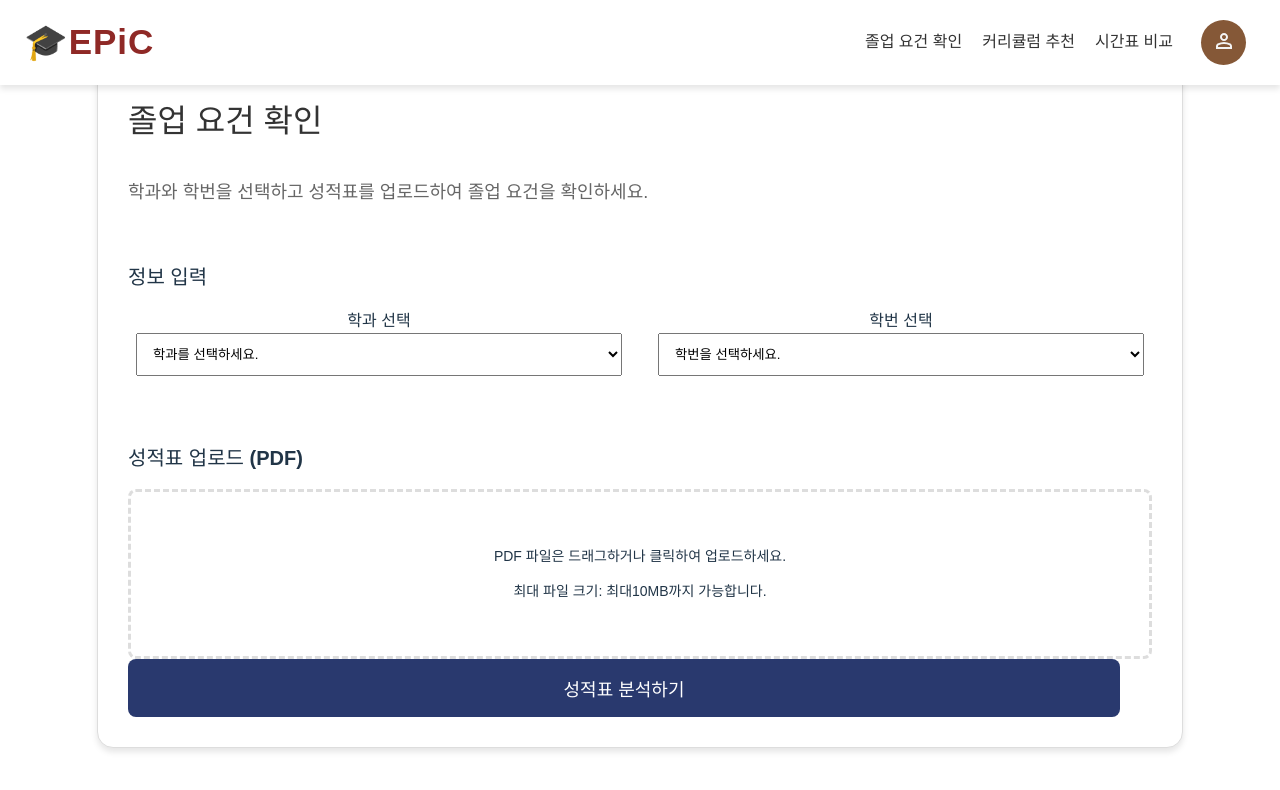
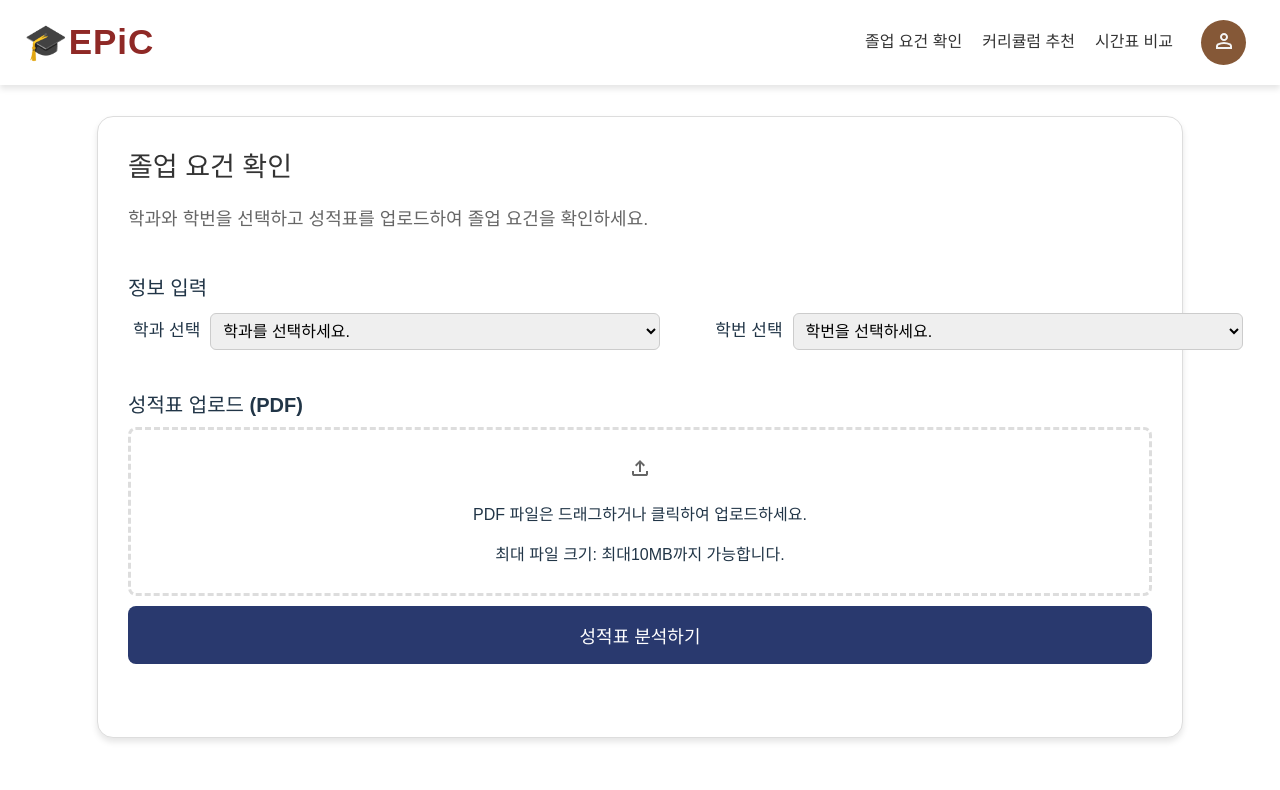
Before and after one commit to semothon/2025_TEAM_15_FE, a React app: page /graduation-check in a window 1280 px wide. Shown: the top 790 px of the page. Built offline with nearby package versions, Linux system fonts and the light colour scheme; the HTML template or start-up script is replaced by a standard one; a web font is replaced by a local one.

Commit message:
🎨 style: #7 adjust overall UI layout for 'Graduation' page

```diff
--- a/src/pages/Graduation.jsx
+++ b/src/pages/Graduation.jsx
@@ -1,45 +1,48 @@
+// src/pages/Graduation.jsx
+
 import React from 'react';
-import { motion } from 'framer-motion';
 import Header from '../components/Header';
 import '../styles/graduation.css';
 
 const Graduation = () => {
   return (
     <div>
-
       <div className="graduation-container">
         <Header />
-      <motion.h1
-        className="graduation-title"
-        initial={{ opacity: 0 }}
-        animate={{ opacity: 1 }}
-        transition={{ duration: 1 }}
-      >
-        졸업 요건 확인
-      </motion.h1>
+        <h2 className="graduation-title">졸업 요건 확인</h2>
+
         <p className="graduation-description">
           학과와 학번을 선택하고 성적표를 업로드하여 졸업 요건을 확인하세요.
         </p>
+
         {/* 정보 입력 섹션 */}
         <div className="info-section">
           <h2 className="info-section-title">정보 입력</h2>
           <div className="form-group-horizontal">
             <div className="form-group">
-                  <label htmlFor="department" className="form-label">학과 선택</label>
+              <label htmlFor="department" className="form-label">
+                학과 선택
+              </label>
               <select id="department" className="form-select">
                 <option value="">학과를 선택하세요.</option>
-                      <option value="software">소프트웨어학과</option>
-                      <option value="ai">AI융합학과</option>
-                      <option value="data">데이터사이언스학과</option>
+                <option value="software">컴퓨터공학과</option>
+                <option value="ai">인공지능학과</option>
+                <option value="data">소프트웨어융합학과</option>
               </select>
             </div>
             <div className="form-group">
-                  <label htmlFor="studentId" className="form-label">학번 선택</label>
+              <label htmlFor="studentId" className="form-label">
+                학번 선택
+              </label>
               <select id="studentId" className="form-select">
                 <option value="">학번을 선택하세요.</option>
+                <option value="2021">2019</option>
+                <option value="2021">2020</option>
                 <option value="2021">2021</option>
                 <option value="2022">2022</option>
                 <option value="2023">2023</option>
+                <option value="2023">2024</option>
+                <option value="2023">2025</option>
               </select>
             </div>
           </div>
@@ -47,16 +50,34 @@ const Graduation = () => {
 
         {/* 성적표 업로드 섹션 */}
         <div className="upload-section">
-          <h2 className="info-section-title">성적표 업로드 (PDF)</h2>
+          <h2 className="upload-section-title">성적표 업로드 (PDF)</h2>
           <div className="upload-box">
+            <p>
+              <svg
+                xmlns="http://www.w3.org/2000/svg"
+                height="24px"
+                viewBox="0 -960 960 960"
+                width="24px"
+                fill="#666666"
+              >
+                <path d="M440-320v-326L336-542l-56-58 200-200 200 200-56 58-104-104v326h-80ZM240-160q-33 0-56.5-23.5T160-240v-120h80v120h480v-120h80v120q0 33-23.5 56.5T720-160H240Z" />
+              </svg>
+            </p>
             <p>PDF 파일은 드래그하거나 클릭하여 업로드하세요.</p>
             <p>최대 파일 크기: 최대10MB까지 가능합니다.</p>
-              <input type="file" id="fileUpload" accept=".pdf" className="form-file" />
+            <input
+              type="file"
+              id="fileUpload"
+              accept=".pdf"
+              className="form-file"
+            />
           </div>
         </div>
 
         {/* 분석 버튼 */}
-      <button type="submit" className="submit-button">성적표 분석하기</button>
+        <button type="submit" className="submit-button">
+          성적표 분석하기
+        </button>
       </div>
     </div>
   );
--- a/src/styles/graduation.css
+++ b/src/styles/graduation.css
@@ -1,34 +1,39 @@
+/* src/styles/graduation.css */
+
 @import './theme.css';
 
-
 .graduation-container {
-  width: 80vw; /* 화면 너비의 90% */
-  max-width: 2000px; /* 최대 2000px까지 확장 */
-  min-width: 600px; /* 최소 800px */
+  width: 80vw;
+  height: 70vh;
+  max-width: 2000px;
+  min-width: 600px;
   margin: 0 auto;
   background-color: #fff;
   border: 1px solid #ddd;
-  display: flex; /* flex를 사용해 확장 보장 */
-  flex-direction: column; /* 내부 요소 정렬 유지 */
-  padding:30px;
-  align-items: left; /* 중앙 정렬 */
-  border-radius: 16px; /* 둥근 모서리 효과 */
-  box-shadow: 0 4px 6px rgba(0, 0, 0, 0.1); /* 약간의 그림자 추가 */
+  display: flex;
+  flex-direction: column;
+  padding: 30px;
+  align-items: left;
+  border-radius: 16px;
+  box-shadow: 0 4px 6px rgba(0, 0, 0, 0.1);
+  margin-top: 5%;
 }
 
 /* 제목 스타일 */
 .graduation-title {
-  font-size: 32px; /* 제목 크기 확대 */
+  font-size: 27px;
   font-weight: bold;
   color: #333;
-  text-align: left; /* 중앙 정렬 */
+  text-align: left;
+  margin-top: 0px;
+  margin-bottom: 0px;
 }
 
 .graduation-description {
-  font-size: 18px; /* 설명 텍스트 크기 확대 */
+  font-size: 18px;
   color: #666;
-  text-align: left; /* 중앙 정렬 */
-  margin-bottom: 40px; /* 아래 여백 추가 */
+  text-align: left;
+  margin-bottom: 40px;
 }
 
 /* 정보 입력 섹션 스타일 */
@@ -36,58 +41,85 @@
   margin-bottom: 30px;
 }
 
-.info-section-title{
+.info-section-title {
   font-size: 20px;
   font-weight: bold;
   text-align: left;
+  margin-top: 0px;
+  margin-bottom: 10px;
 }
 
-/* 학과 선택과 학번 선택을 좌우로 배치 */
 .form-group-horizontal {
-  display: flex; /* 좌우 배치 */
-  justify-content: space-between; /* 양쪽 끝으로 배치 */
+  display: flex;
+  align-items: center;
+  gap: 50px;
 }
 
-.form-group-horizontal .form-group {
-  width: calc(50% - 10px); /* 각 선택 박스가 반씩 차지하도록 설정 */
+.form-group {
+  display: flex;
+  align-items: center;
+  gap: 10px;
+  margin-left: 5px;
 }
 
 .form-label {
-  display: block;
-  font-size: 16px;
+  font-size: 17px;
+  white-space: nowrap;
 }
 
 .form-select {
-  width: calc(100% - 16px); /* 전체 너비를 차지하도록 설정 */
-  padding: 12px;
+  padding: 8px;
+  border-radius: 6px;
+  border: 1px solid #ccc;
+  font-size: 16px;
+}
+#department {
+  width: 450px;
+}
+
+#studentId {
+  width: 450px;
 }
 
 /* 성적표 업로드 영역 스타일 */
 .upload-section {
-  margin-top: 20px;
+  margin-top: 10px;
 }
 
 .upload-box {
   border: dashed #ddd;
   border-radius: 8px;
-  padding: 40px;
+  padding: 10px;
   text-align: center;
+  margin-bottom: 10px;
 }
 
 .upload-box p {
-  font-size: 14px;
+  font-size: 16px;
 }
 
 .form-file {
-  display: none; /* 기본 파일 업로드 버튼 숨김 */
+  display: none;
 }
 
-  .submit-button {
-    display: block;
-    width: calc(100% - 32px); /* 버튼 너비를 컨테이너에 맞춤 설정 */
-    padding: 15px; /* 버튼 크기 확대 */
-    background-color: var(--primary-color); /* 진한 파란색 버튼 */
-    color: #fff;
-    font-size: 18px; /* 텍스트 크기 확대 */
-    border-radius: 8px; /* 둥근 모서리 효과 추가 */
-  }
+.upload-section-title {
+  font-size: 20px;
+  font-weight: bold;
+  text-align: left;
+  margin-top: 0px;
+  margin-bottom: 7px;
+}
+
+.submit-button {
+  display: block;
+  width: calc(100%);
+  padding: 15px;
+  background-color: var(--primary-color);
+  color: #fff;
+  font-size: 18px;
+  border-radius: 8px;
+}
+
+.submit-button:hover {
+  background-color: #3b509c;
+}
```
Lines whose indentation alone changed are shown as unchanged.
